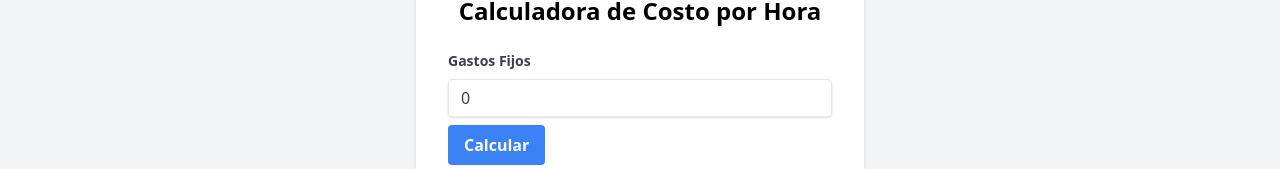
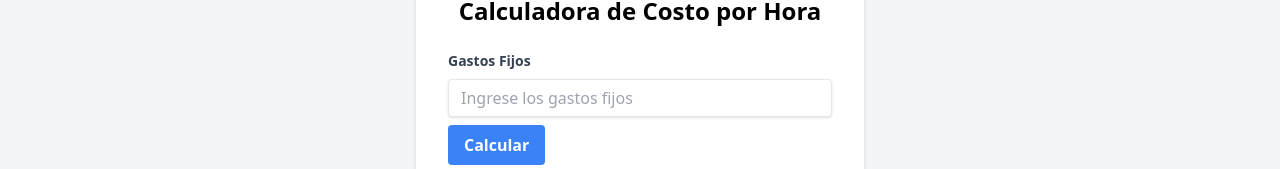
Before and after one commit to ICCOCUT/social-service, a Next.js app: page /CostCalculator in a window 1280 px wide. Shown: the part 376-545 px from the top of the page. Built offline with nearby package versions, Linux system fonts and the light colour scheme.

Commit message:
Adding CostCalculator View

```diff
--- a/src/pages/CostCalculator.jsx
+++ b/src/pages/CostCalculator.jsx
@@ -1,16 +1,21 @@
 import React, { useState } from 'react';
 
 const CostoPorHora = () => {
-    const [gastosFijos, setGastosFijos] = useState(0);
+    const [gastosFijos, setGastosFijos] = useState(null); // Inicializado como null
+
     const [costoPorHora, setCostoPorHora] = useState([]);
     const porcentajes = [10, 30, 50, 100, 200, 1000];
 
     const calcularCostoPorHora = () => {
+        if (gastosFijos !== null && !isNaN(gastosFijos)) {
             const resultados = porcentajes.map((porcentaje) => {
                 const resultado = (gastosFijos + (gastosFijos * porcentaje / 100)) / 208;
                 return { porcentaje, costo: resultado.toFixed(2) };
             });
             setCostoPorHora(resultados);
+        } else {
+            alert('Ingrese un valor válido para los gastos fijos.');
+        }
     };
 
     return (
@@ -24,8 +29,11 @@ const CostoPorHora = () => {
                     <input
                         type="number"
                         id="gastosFijos"
-                value={gastosFijos}
-                onChange={(e) => setGastosFijos(Number(e.target.value))}
+                        value={gastosFijos === null ? '' : gastosFijos}
+                        onChange={(e) => {
+                            const valor = e.target.value.trim() === '' ? null : parseFloat(e.target.value);
+                            setGastosFijos(valor);
+                        }}
                         className="shadow appearance-none border rounded w-full py-2 px-3 text-gray-700 leading-tight focus:outline-none focus:ring-2 focus:ring-blue-500"
                         placeholder="Ingrese los gastos fijos"
                     />
@@ -47,7 +55,7 @@ const CostoPorHora = () => {
                             ))}
                         </ul>
                         <p className="mt-4 text-center">
-                Total de gastos fijos: ${gastosFijos.toFixed(2)}
+                            Total de gastos fijos: ${gastosFijos !== null ? gastosFijos.toFixed(2) : ''}
                         </p>
                     </div>
                 )}
```
Lines whose indentation alone changed are shown as unchanged.
